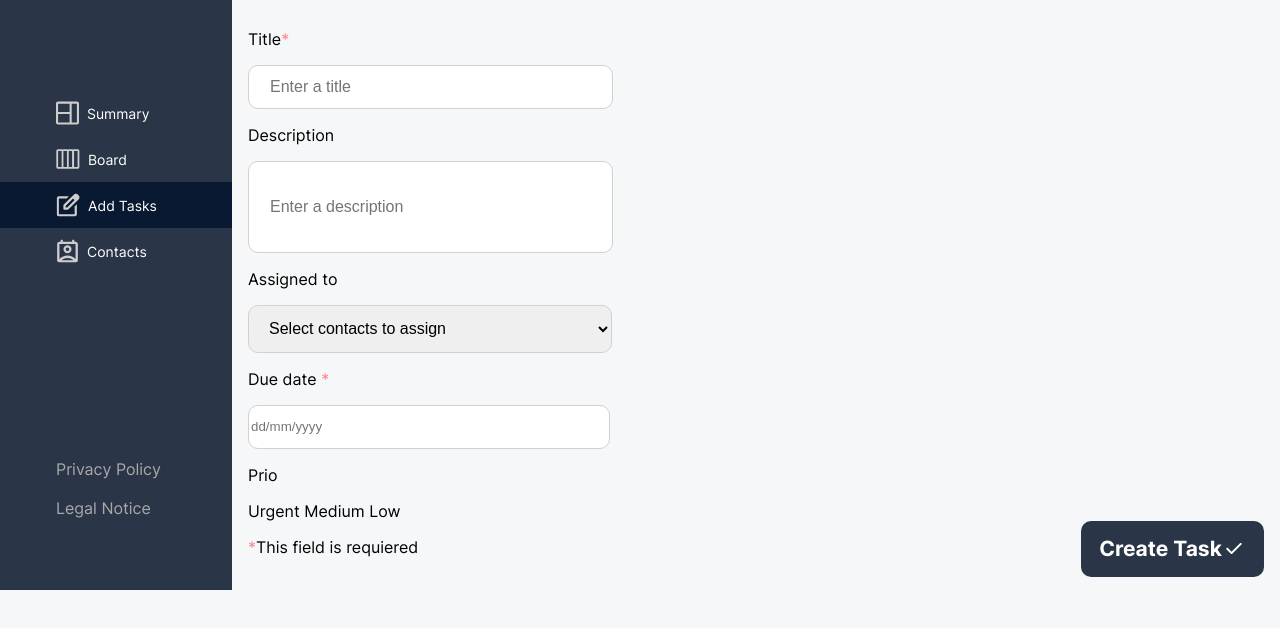
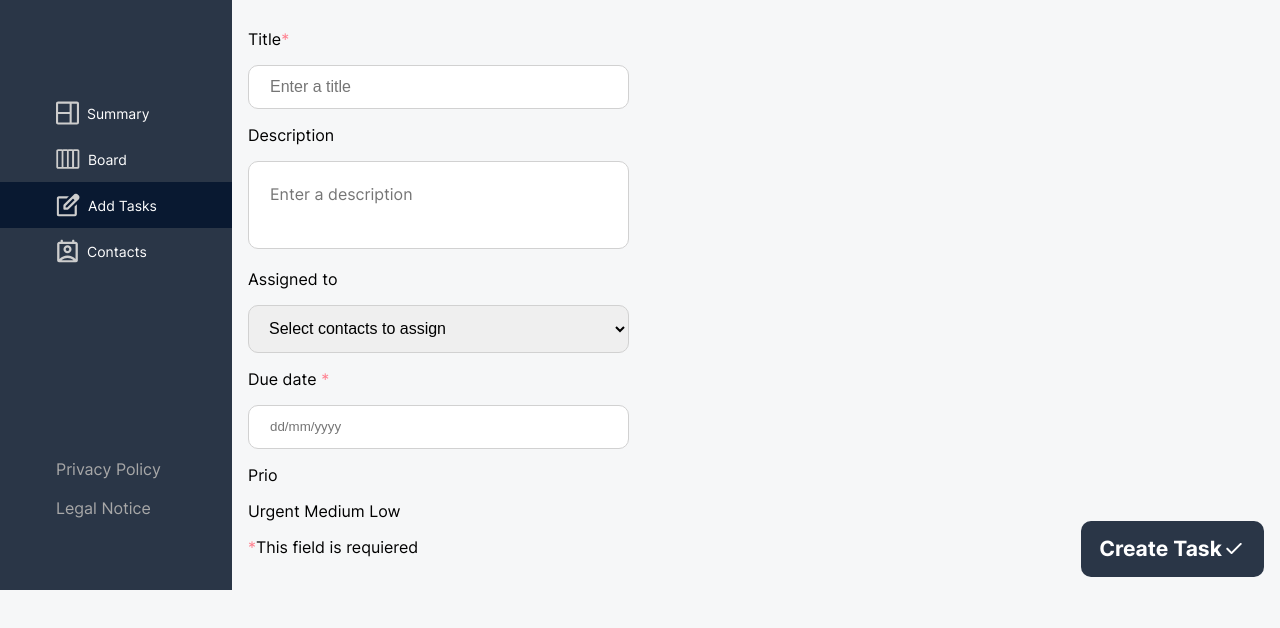
Before and after one commit to dennisk89/join-239, a plain HTML site: page add_task.html in a window 1280 px wide. Shown: the part 210-838 px from the top of the page. Drawn offline with Linux system fonts and the light colour scheme.

Commit message:
add task 2.0

```diff
--- a/add_task.html
+++ b/add_task.html
@@ -24,7 +24,7 @@
             <p>Title<span class="color-red">*</span></p>
             <input class="enter-title-input" placeholder="Enter a title" type="text" name="Title" id="titleInput">
             <p>Description</p>
-            <input class="enter-description-input" placeholder="Enter a description" type="text" name="Description" id="descriptionInput">
+            <textarea class="enter-description-input" placeholder="Enter a description" name="Description" id="descriptionInput"></textarea>
             <p>Assigned to</p>
             <select class="select-contacts-field" name="select contacts" id="selectContactsInput">
                 <option value="Select contacts">Select contacts to assign</option>
--- a/style_dennis.css
+++ b/style_dennis.css
@@ -55,7 +55,7 @@ body{
 .enter-title-input {
     border-radius: 10px;
     border: 1px solid rgba(209, 209, 209, 1);
-    width: 340px;
+    width: 356px;
     height: 40px;
     line-height: 24px;
     padding-left: 21px;
@@ -68,25 +68,30 @@ body{
 .enter-description-input{
     border-radius: 10px;
     border: 1px solid rgba(209, 209, 209, 1);
-    width: 340px;
     height: 88px;
     line-height: 24px;
+    padding-top: 20px;
     padding-left: 21px;
+    padding-right: 21px;
     font-weight: 400;
     font-size: 16px;
+    resize: none;
+    box-sizing: border-box;
+    font-family: 'Inter-VariableFont', sans-serif;
+    font-weight: 400;
+    font-size: 16px;
+    width: 381px;
 }
 
 .select-contacts-field{
     border-radius: 10px;
     border: 1px solid rgba(209, 209, 209, 1);
-    width: 364px;
+    width: 381px;
     height: 48px;
     line-height: 24px;
     padding-left: 16px;
     font-weight: 400;
     font-size: 16px;
-
-
 }
 
 .date-input{
@@ -94,6 +99,7 @@ body{
     width: 356px;
     border: 1px solid rgba(209, 209, 209, 1);
     border-radius: 10px;
+    padding-left: 21px;
 }
 
 .create-task-btn{
```
